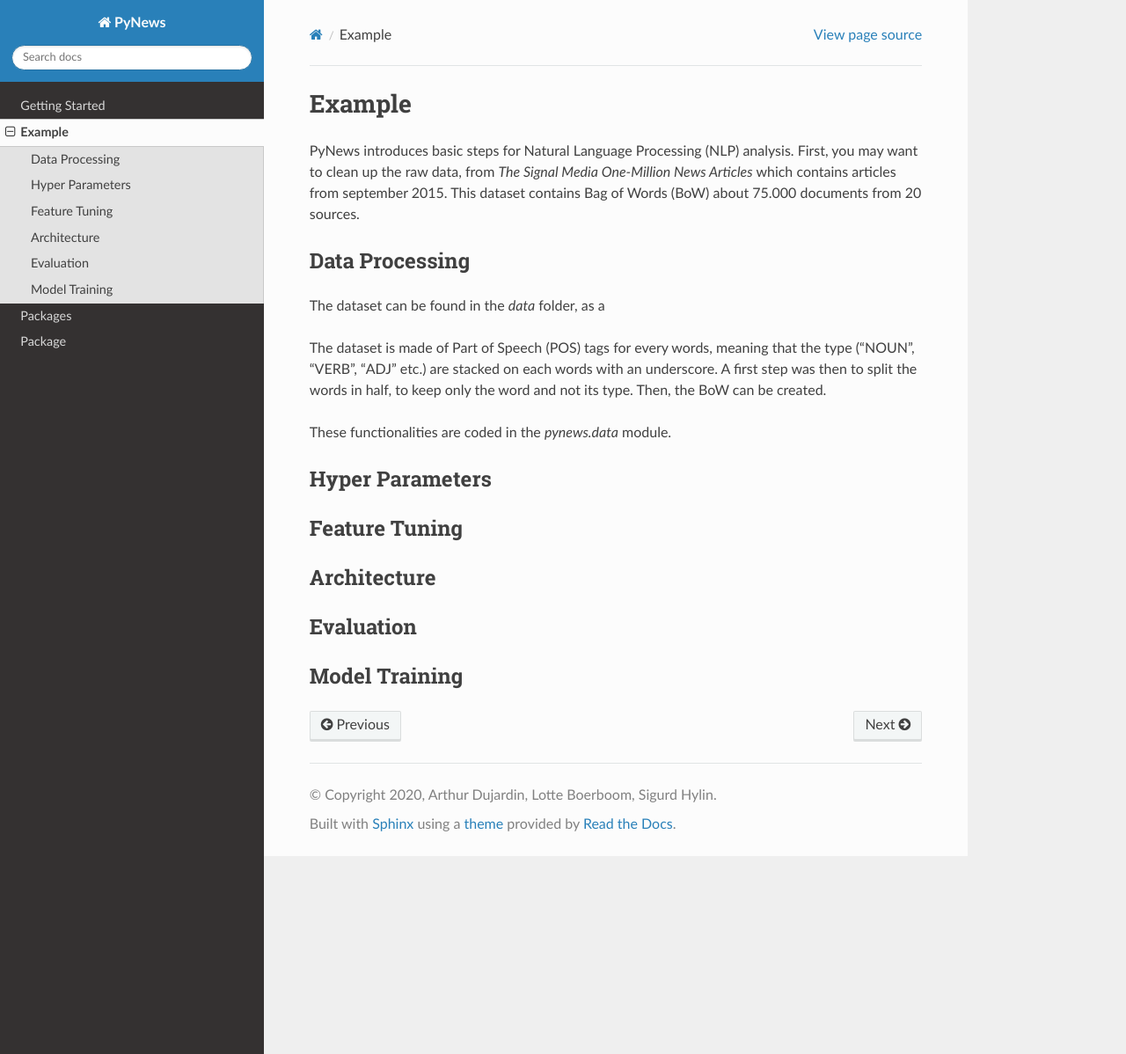
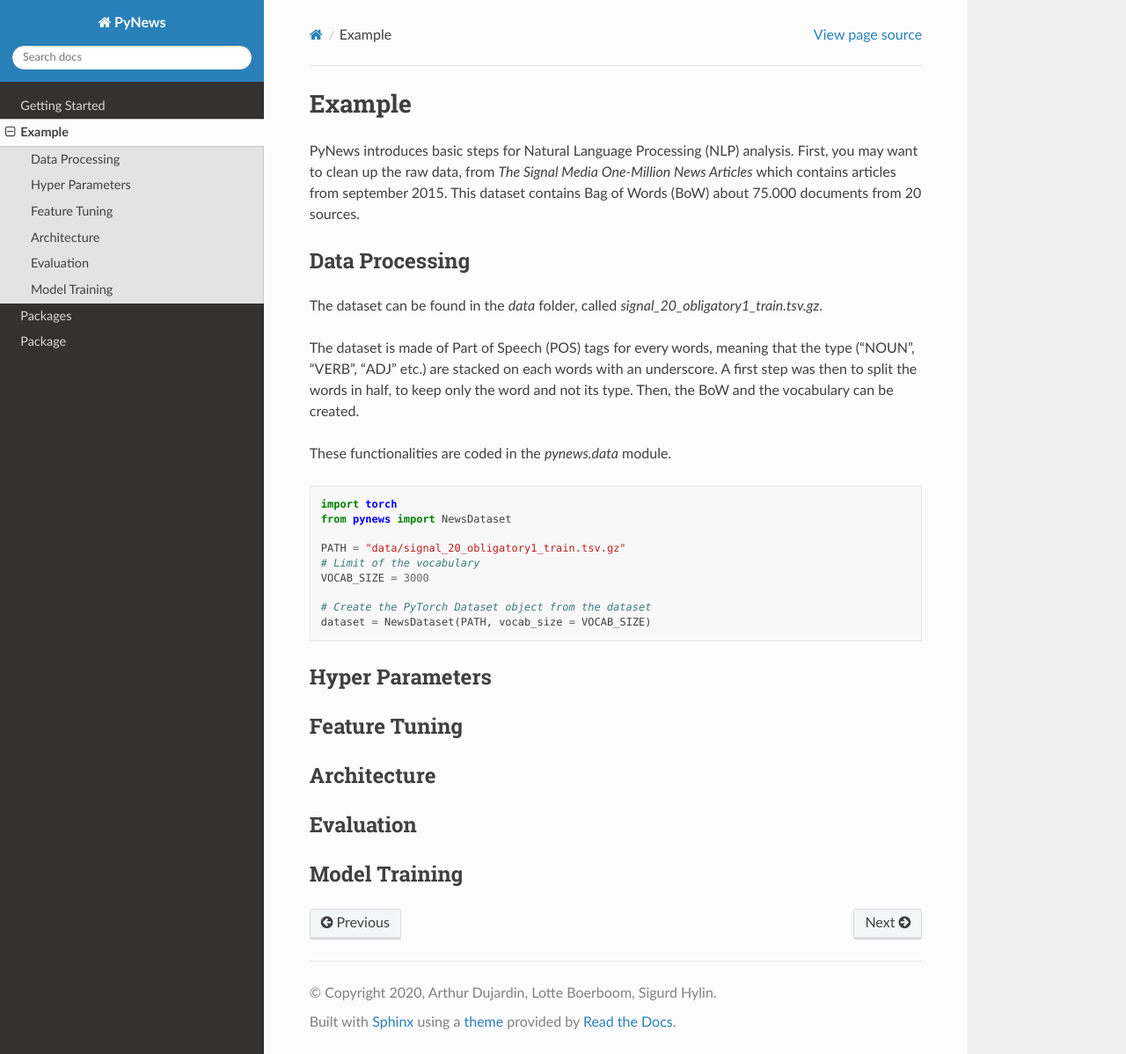
Before and after one commit to arthurdjn/pynews, a Sphinx documentation site: the page built from docs/pages/example.rst, in a window 1280 px wide and 1198 px high. Shown: the whole window at 88% size. Built offline with Sphinx 7.4.7 and the Read the Docs theme 2.0.0, drawn with Linux system fonts in a browser that asks for light colours.

Commit message:
sphinx docs

```diff
--- a/docs/pages/example.rst
+++ b/docs/pages/example.rst
@@ -10,15 +10,27 @@ Media One-Million News Articles* which contains articles from september 2015. Th
 Data Processing
 ===============
 
-The dataset can be found in the *data* folder, as a
-
+The dataset can be found in the *data* folder, called *signal_20_obligatory1_train.tsv.gz*.
 
 The dataset is made of Part of Speech (POS) tags for every words, meaning that the type ("NOUN", "VERB", "ADJ" etc.) are stacked on each words with an underscore.
 A first step was then to split the words in half, to keep only the word and not its type.
-Then, the BoW can be created.
+Then, the BoW and the vocabulary can be created.
 
 
 These functionalities are coded in the *pynews.data* module.
+
+
+.. code-block:: python
+
+    import torch
+    from pynews import NewsDataset
+
+    PATH = "data/signal_20_obligatory1_train.tsv.gz"
+    # Limit of the vocabulary
+    VOCAB_SIZE = 3000
+
+    # Create the PyTorch Dataset object from the dataset
+    dataset = NewsDataset(PATH, vocab_size = VOCAB_SIZE)
 
 
 
```
Also changed, not shown: docs/pages/package.rst (+15 -0 lines).
